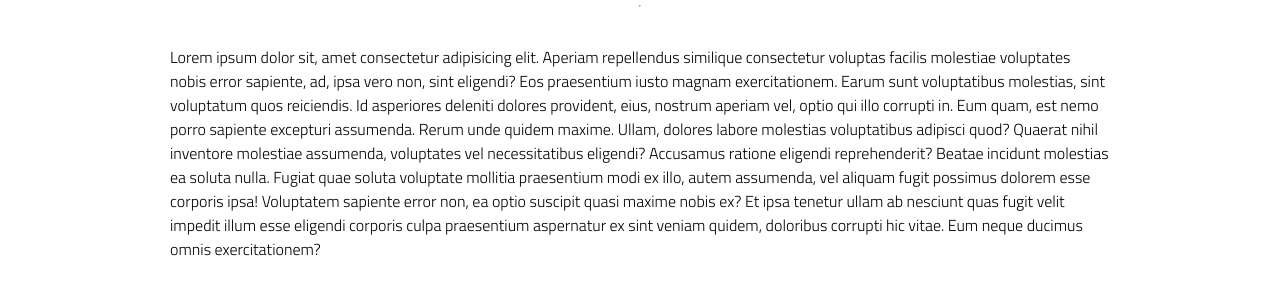
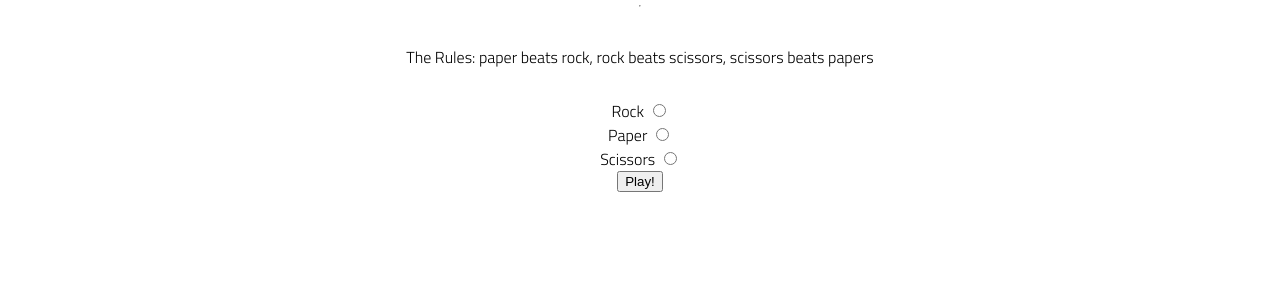
Before and after one commit to kylemayer/f1-lab03-rps, a plain HTML site: page index.html in a window 1280 px wide. Shown: the part 187-482 px from the top of the page. Drawn offline with Linux system fonts and the light colour scheme.

Commit message:
html elements

```diff
--- a/index.html
+++ b/index.html
@@ -23,30 +23,25 @@
             <h2>
                 Rock, Paper, Scissors
             </h2>
+<hr>
+            <p>The Rules: paper beats rock, rock beats scissors, scissors beats papers</p>
+            <label>
+                Rock
+                <input type="radio" name="rps">
+            </label>
+            <label>
+                Paper
+                <input type="radio" name="rps">
+            </label>
+            <label>
+                Scissors
+                <input type="radio" name="rps">
+            </label>
 
-            <label>
+            <button id="play-button">Play!</button>
 
-
-            </label>
-            <hr />
-            <p>
-                Lorem ipsum dolor sit, amet consectetur adipisicing elit. Aperiam repellendus similique consectetur
-                voluptas facilis molestiae voluptates nobis error sapiente, ad, ipsa vero non, sint eligendi? Eos
-                praesentium iusto magnam exercitationem.
-                Earum sunt voluptatibus molestias, sint voluptatum quos reiciendis. Id asperiores deleniti dolores
-                provident, eius, nostrum aperiam vel, optio qui illo corrupti in. Eum quam, est nemo porro sapiente
-                excepturi assumenda.
-                Rerum unde quidem maxime. Ullam, dolores labore molestias voluptatibus adipisci quod? Quaerat nihil
-                inventore molestiae assumenda, voluptates vel necessitatibus eligendi? Accusamus ratione eligendi
-                reprehenderit? Beatae incidunt molestias ea soluta nulla.
-                Fugiat quae soluta voluptate mollitia praesentium modi ex illo, autem assumenda, vel aliquam fugit
-                possimus dolorem esse corporis ipsa! Voluptatem sapiente error non, ea optio suscipit quasi maxime nobis
-                ex?
-                Et ipsa tenetur ullam ab nesciunt quas fugit velit impedit illum esse eligendi corporis culpa
-                praesentium aspernatur ex sint veniam quidem, doloribus corrupti hic vitae. Eum neque ducimus omnis
-                exercitationem?
-            </p>
-
+            <div id="wins-losses"></div>
+            <div id="results"></div>
         </section>
     </main>
 
```
